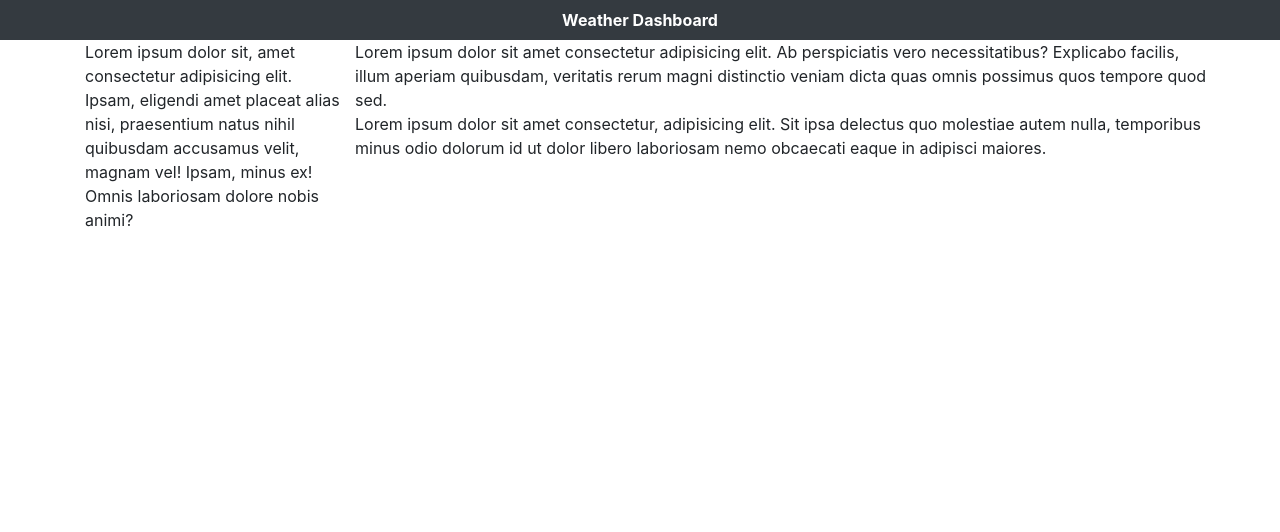
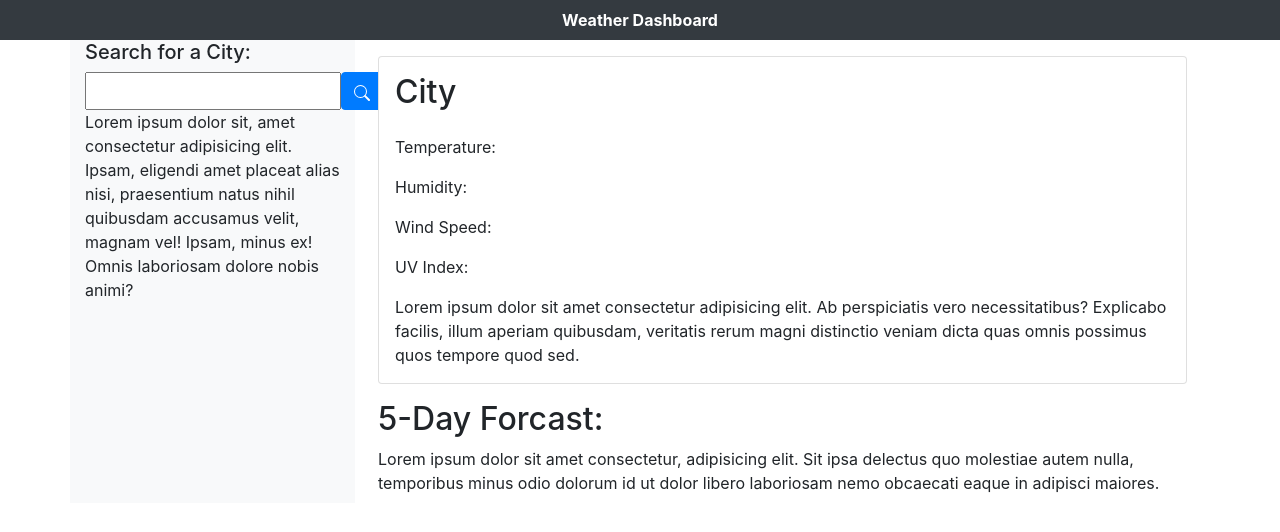
Before and after one commit to Calterat/weather-dashboard, a plain HTML site: page index.html in a window 1280 px wide. Drawn offline with nearby package versions, Linux system fonts and the light colour scheme.

Commit message:
bootstrapped HTML skeleton with placeholders

```diff
--- a/index.html
+++ b/index.html
@@ -11,12 +11,30 @@
     <nav class="navbar navbar-dark bg-dark justify-content-center text-white font-weight-bold">Weather Dashboard</nav>
     <div class="container">
         <div class="row" id="actualContent">
-            <div class="col-3" id="searchForm">
+            <div class="col-3 bg-light" id="searchForm">
+                <h5>Search for a City:</h5>
+                <form class="d-flex">
+                    <input type="text" name="citySearch" id="citySearch"/>
+                    <button type="submit" class="btn btn-primary"><svg width="1em" height="1em" viewBox="0 0 16 16" class="bi bi-search" fill="currentColor" xmlns="http://www.w3.org/2000/svg">
+                        <path fill-rule="evenodd" d="M10.442 10.442a1 1 0 0 1 1.415 0l3.85 3.85a1 1 0 0 1-1.414 1.415l-3.85-3.85a1 1 0 0 1 0-1.415z"/>
+                        <path fill-rule="evenodd" d="M6.5 12a5.5 5.5 0 1 0 0-11 5.5 5.5 0 0 0 0 11zM13 6.5a6.5 6.5 0 1 1-13 0 6.5 6.5 0 0 1 13 0z"/>
+                      </svg></button>
+                </form>
+                <div id="savedSearches"></div>
                 Lorem ipsum dolor sit, amet consectetur adipisicing elit. Ipsam, eligendi amet placeat alias nisi, praesentium natus nihil quibusdam accusamus velit, magnam vel! Ipsam, minus ex! Omnis laboriosam dolore nobis animi?
             </div>
             <div class="col-9" id="searchContent">
-                <div class="row" id="locationToday">Lorem ipsum dolor sit amet consectetur adipisicing elit. Ab perspiciatis vero necessitatibus? Explicabo facilis, illum aperiam quibusdam, veritatis rerum magni distinctio veniam dicta quas omnis possimus quos tempore quod sed.</div>
-                <div class="row" id="locationForcast">Lorem ipsum dolor sit amet consectetur, adipisicing elit. Sit ipsa delectus quo molestiae autem nulla, temporibus minus odio dolorum id ut dolor libero laboriosam nemo obcaecati eaque in adipisci maiores.</div>
+                <div class="row card m-2 mt-3 p-3" id="locationToday">
+                    <h2 class="mb-4">City<span id="cityDate"></span></h2>
+                    <p>Temperature: <span id="temp"></span></p>
+                    <p>Humidity: <span id="humidity"></span></p>
+                    <p>Wind Speed: <span id="windSpeed"></span></p>
+                    <p>UV Index: <span id="uvIndex"></span></p>
+                    Lorem ipsum dolor sit amet consectetur adipisicing elit. Ab perspiciatis vero necessitatibus? Explicabo facilis, illum aperiam quibusdam, veritatis rerum magni distinctio veniam dicta quas omnis possimus quos tempore quod sed.</div>
+                <div class="row m-2 pt-2" id="locationForcast">
+                    <h2>5-Day Forcast:</h2>
+                    <div class="d-flex justify-space-between" id="inlineForcastCards"></div>
+                    Lorem ipsum dolor sit amet consectetur, adipisicing elit. Sit ipsa delectus quo molestiae autem nulla, temporibus minus odio dolorum id ut dolor libero laboriosam nemo obcaecati eaque in adipisci maiores.</div>
             </div>
         </div>
     </div>
```
